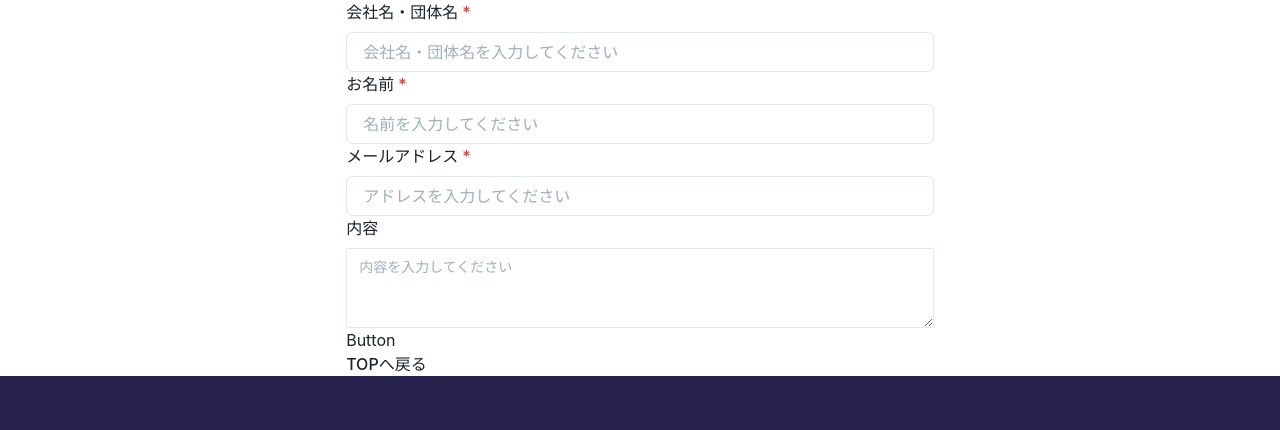
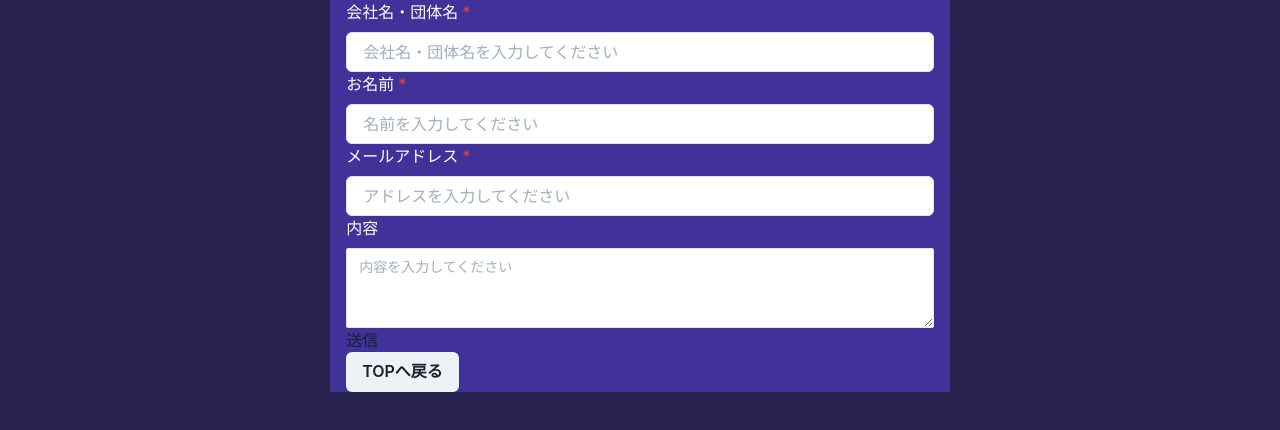
Before and after one commit to Ushitaku/telabel_official, a Next.js app: page /contactForm in a window 1280 px wide. Shown: the top 430 px of the page. Built offline with nearby package versions, Linux system fonts and the light colour scheme; no server answers.

Commit message:
style add

```diff
--- a/pages/contactForm.js
+++ b/pages/contactForm.js
@@ -9,6 +9,8 @@ import {
   Input,
   Textarea,
   Text,
+  Box,
+  Button, ButtonGroup,
 } from "@chakra-ui/react"
 
 const contactForm = () => {
@@ -31,11 +33,13 @@ const contactForm = () => {
   }
   return (
     <>
-      <Container>
+    <Box bg="#27214D">
+      <Container width="85%" bg="#403299">
         <form onSubmit={submit}>
         <FormControl id="company" isRequired>
-        <FormLabel>会社名・団体名</FormLabel>
+        <FormLabel color="white">会社名・団体名</FormLabel>
         <Input
+        bg="white"
         type="company"
         placeholder="会社名・団体名を入力してください"
         value={company}
@@ -43,8 +47,9 @@ const contactForm = () => {
         </FormControl>
 
         <FormControl id="name" isRequired>
-        <FormLabel>お名前</FormLabel>
+        <FormLabel color="white">お名前</FormLabel>
         <Input
+        bg="white"
         type="name"
         placeholder="名前を入力してください"
         value={names}
@@ -52,29 +57,34 @@ const contactForm = () => {
         </FormControl>
 
         <FormControl id="email" isRequired>
-        <FormLabel>メールアドレス</FormLabel>
+        <FormLabel color="white">メールアドレス</FormLabel>
         <Input
+        bg="white"
         type="email"
         placeholder="アドレスを入力してください"
         value={email}
         onChange={(e) => setEmail(e.target.value)} />
         </FormControl>
 
-        <Text mb="8px">内容</Text>
+        <Text mb="8px" color="white">内容</Text>
       <Textarea
+        bg="white"
         type="content"
         placeholder="内容を入力してください"
         value={content}
         onChange={(e) => setContent(e.target.value)}
         size="sm"
       />
-        <button>Button</button>
+      <button>
+        送信
+      </button>
         </form>
 
         <Link href='./'>
-          <a>TOPへ戻る</a>
+          <Button>TOPへ戻る</Button>
         </Link>
       </Container>
+    </Box>
     </>
   )
 }
--- a/pages/headerBlog.js
+++ b/pages/headerBlog.js
@@ -4,7 +4,7 @@ import { chakra, Box, Flex, useColorModeValue, Link } from "@chakra-ui/react";
 const HeaderBlog = () => {
   return (
     <Flex
-      bg="gray.600"
+      bg="#27214D"
       p={50}
       w="full"
       alignItems="center"
```
Also changed, not shown: pages/header.js (+22 -9 lines), pages/index.js (+2 -8 lines), pages/topMain.js (added, +19 -0 lines), styles/header.scss (deleted).
